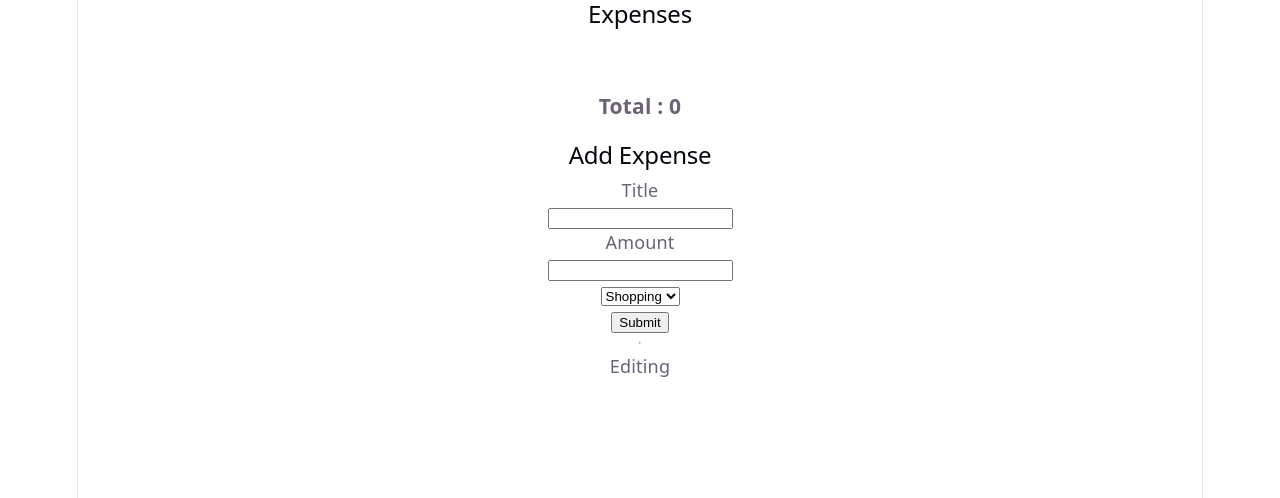
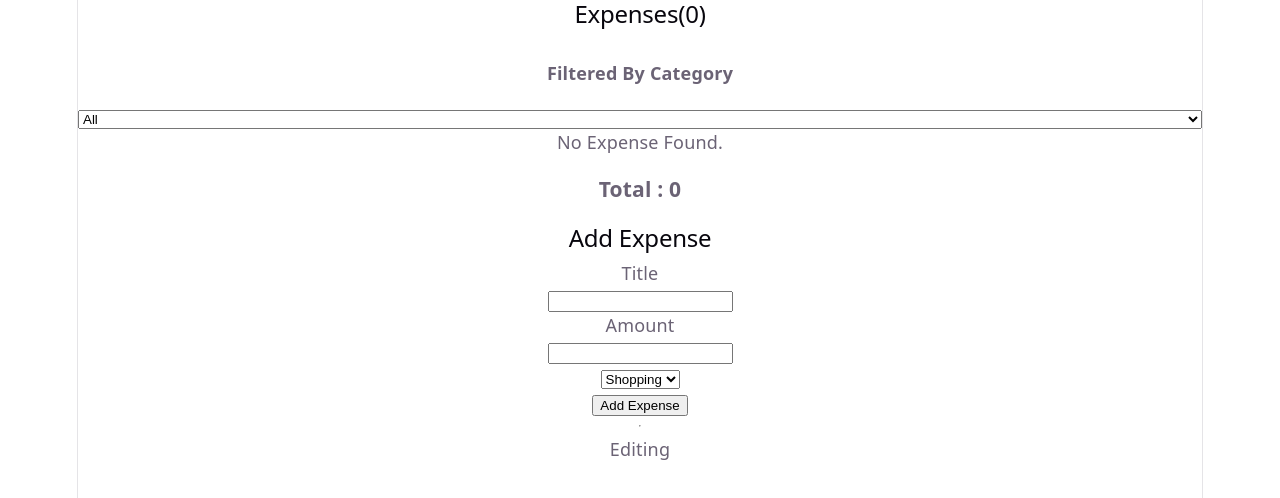
Before and after one commit to nayzawoo/react-learning, a React (Vite) app: page / in a window 1280 px wide. Shown: the top 498 px of the page. Built offline with nearby package versions, Linux system fonts and the light colour scheme.

Commit message:
day 2: expense filtered by category

```diff
--- a/src/App.tsx
+++ b/src/App.tsx
@@ -7,8 +7,12 @@ import ExpenseForm from './components/ExpenseForm';
 function App() {
   const [expenses, setExpenses] = useState<Expense[]>([]);
   const [editingExpense, setEditingExpense] = useState<Expense | null>(null);
+  const [filteredCategory, setFilteredCategory] = useState<ExpenseCategory | "All">("All");
+  const filteredExpenses = filteredCategory == "All" ? expenses : expenses.filter(
+    (expense) => expense.category == filteredCategory
+  );
 
-  const total = expenses.reduce((sum, expense) => sum + expense.amount, 0);
+  const total = filteredExpenses.reduce((sum, expense) => sum + expense.amount, 0);
 
   const handleEdit = (expense: Expense) => {
     console.log("Editing:" + expense.title);
@@ -17,6 +21,18 @@ function App() {
 
   const handleDelete = (id: number) => {
     setExpenses(expenses.filter((expense) => expense.id != id))
+  }
+
+  const handleUpdate = (updatedExpense: Expense) => {
+    setExpenses(
+      expenses.map((expense) =>
+        expense.id === updatedExpense.id ? updatedExpense : expense
+      )
+    );
+  }
+
+  const handleCancelEdit = () => {
+    setEditingExpense(null);
   }
 
   const handleAdd = (
@@ -46,11 +62,19 @@ function App() {
 
   return (
     <>
-      <h2>Expenses</h2>
-      <ExpenseList expenses={expenses} onDelete={handleDelete} onEdit={handleEdit} />
+      <h2>Expenses({filteredExpenses.length})</h2>
+      <h4>Filtered By Category</h4>
+      <select name="category" value={filteredCategory} onChange={(e) => setFilteredCategory(e.target.value as ExpenseCategory | "All")}>
+        <option value="All">All</option>
+        <option value="Shopping">Shopping</option>
+        <option value="Food">Food</option>
+        <option value="Bill">Bill</option>
+      </select>
+
+      <ExpenseList expenses={filteredExpenses} onDelete={handleDelete} onEdit={handleEdit} />
       <h3>Total : {total}</h3>
       <h2>Add Expense</h2>
-      <ExpenseForm onAdd={handleAdd} editingExpense={editingExpense}/>
+      <ExpenseForm onAdd={handleAdd} onUpdate={handleUpdate} onCancleEdit={handleCancelEdit} editingExpense={editingExpense}/>
 
       <hr />
       Editing { editingExpense && (editingExpense.title)}
--- a/src/components/ExpenseForm.tsx
+++ b/src/components/ExpenseForm.tsx
@@ -3,10 +3,17 @@ import type { Expense, ExpenseCategory } from '../types/expense';
 
 type ExpenseFormProps = {
     onAdd: (title: string, amount: number, category: ExpenseCategory) => void;
+    onUpdate: (expense: Expense) => void;
+    onCancleEdit: () => void;
     editingExpense: Expense | null;
 };
 
-export default function ExpenseForm({ onAdd, editingExpense }: ExpenseFormProps) {
+export default function ExpenseForm({
+    onAdd,
+    onUpdate,
+    onCancleEdit,
+    editingExpense
+}: ExpenseFormProps) {
     const [title, setTitle] = useState("");
     const [amount, setAmount] = useState("");
     const [category, setCategory] = useState<ExpenseCategory>("Shopping");
@@ -15,6 +22,10 @@ export default function ExpenseForm({ onAdd, editingExpense }: ExpenseFormProps)
             setTitle(editingExpense.title);
             setAmount(String(editingExpense.amount));
             setCategory(editingExpense.category);
+        } else {
+            setTitle("");
+            setAmount("");
+            setCategory("Shopping");
         }
     }, [editingExpense]);
 
@@ -23,12 +34,21 @@ export default function ExpenseForm({ onAdd, editingExpense }: ExpenseFormProps)
         console.log('submit');
         console.log(title, amount);
 
+        if (editingExpense) {
+            onUpdate({
+                ...editingExpense,
+                title,
+                amount: Number(amount),
+                category
+            });
+            return;
+        }
+
         onAdd(title, Number(amount), category);
 
         setTitle("");
         setAmount("");
-      }
-
+    }
 
     return (
         <form
@@ -46,7 +66,18 @@ export default function ExpenseForm({ onAdd, editingExpense }: ExpenseFormProps)
                 <option value="Food">Food</option>
             </select>
             <br />
-            <button type='submit'>Submit</button>
+            {editingExpense && (
+
+                <button
+                    type='button'
+                    onClick={onCancleEdit}
+                >
+                    Cancle
+                </button>
+            )}
+            <button type='submit'>
+                {editingExpense ? 'Update Expense' : 'Add Expense'}
+            </button>
         </form>
     )
 }
--- a/src/components/ExpenseList.tsx
+++ b/src/components/ExpenseList.tsx
@@ -8,6 +8,10 @@ type ExpenseExpenseListProps = {
 };
 
 export default function ExpenseList({ expenses, onDelete, onEdit}: ExpenseExpenseListProps) {
+    if (expenses.length == 0) {
+        return <p>No Expense Found.</p>
+    }
+
     return (
         <ul>
             {expenses.map((expense) => (
```
